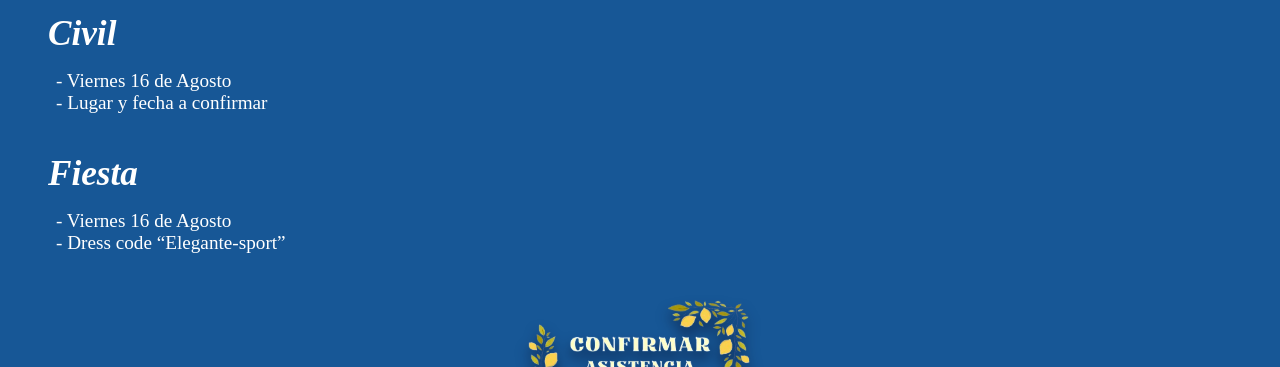
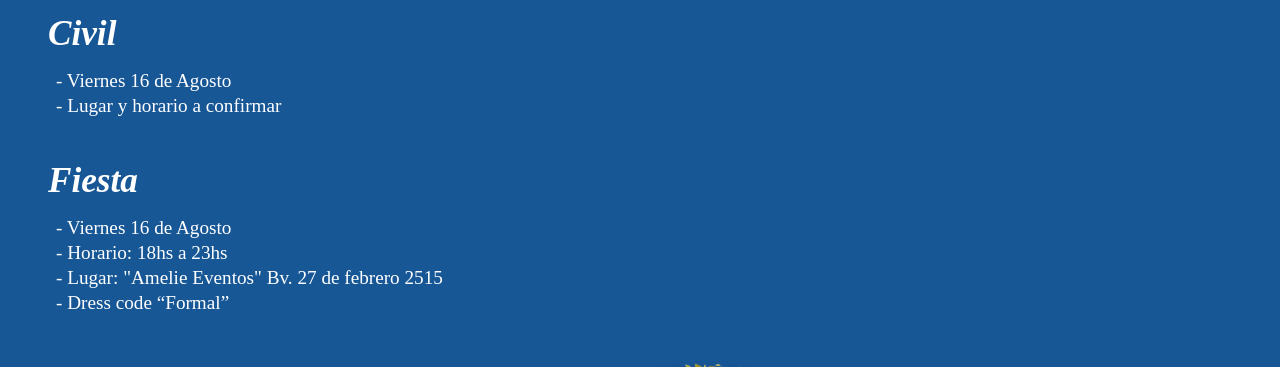
Before and after one commit to Santiagoalvarez2022/Wedding_Invitation, a React (Vite) app: page / in a window 1280 px wide. Shown: the part 1677-2044 px from the top of the page. Built offline with nearby package versions, Linux system fonts and the light colour scheme; a web font is replaced by a local one.

Commit message:
add border to principal photo

```diff
--- a/src/pages/Home.jsx
+++ b/src/pages/Home.jsx
@@ -8,7 +8,7 @@ export default function Home() {
     <div className={style.pageContainer}>
       <img className={style.img_couple} src={couple_img} alt="male y ale" />
       <img className={style.img_title} src={title_img} alt="nombres" />
-
+      <div className={style.sombra}></div>
     </div>
   )
 }
--- a/src/pages/Invitation.jsx
+++ b/src/pages/Invitation.jsx
@@ -20,14 +20,17 @@ export default function Invitation() {
       <div className={style.content_data}>
         <h4 className={style.title_data}>Civil</h4>
         <p className={style.text_data}>- Viernes 16 de Agosto </p>
-        <p className={style.text_data}>- Lugar y fecha a confirmar</p>
+        <p className={style.text_data}>- Lugar y horario a confirmar</p>
+
       </div>
       <div className={style.space}></div>
       <div className={style.content_data}>
         <h4 className={style.title_data} >Fiesta</h4>
 
           <p className={style.text_data}>- Viernes 16 de Agosto </p>
-          <p className={style.text_data}>- Dress code “Elegante-sport”   </p>
+          <p className={style.text_data}>- Horario: 18hs a 23hs</p>
+          <p className={style.text_data}>- Lugar: "Amelie Eventos" Bv. 27 de febrero 2515</p>
+          <p className={style.text_data}>- Dress code “Formal”</p>
 
       </div>
 
--- a/src/pages/styles/Home.module.css
+++ b/src/pages/styles/Home.module.css
@@ -16,6 +16,7 @@
     background-size: cover;
     box-sizing: border-box;
     padding-top: 15vh;
+
 }
 
 
@@ -30,3 +31,15 @@
   width: 70%;
   margin-top: 6vh;
 }
+
+.sombra{
+  height: 100%;
+  width: 100%;
+
+  bottom: 0%;
+
+
+
+background: rgb(255,255,255);
+background: linear-gradient(180deg,  rgba(23, 86, 150, 0.092) 0%, rgba(255, 255, 255, 1)  91%);
+}
--- a/src/pages/styles/Invitation.module.css
+++ b/src/pages/styles/Invitation.module.css
@@ -54,7 +54,7 @@
     font-weight: 500;
     box-sizing: border-box;
     padding-inline-start: .5rem;
-
+    padding-bottom: .2rem;
 }
 
 .space{
@@ -72,7 +72,7 @@
 .button_invitation{
 
     height: 60%;
-    width:  60%;
+    width:  50%;
     background-image: url("../../assets/btn_inv.svg");
     background-repeat: no-repeat;
     background-position: center;
--- a/src/pages/styles/MosaicPhotos.module.css
+++ b/src/pages/styles/MosaicPhotos.module.css
@@ -1,13 +1,18 @@
 .pageContainer{
-    background-color: #175796 ;
     display: flex;
     flex-direction: column;
     justify-content: center;
     box-sizing: border-box;
     padding-inline: 1rem;
-    margin-top: 10vh;
     gap: .7rem;
+    padding-top: 10vh;
+    /* background-image: linear-gradient(#fff,#175796); */
 
+    /* background: rgb(255,255,255);
+background: linear-gradient(180deg, rgba(255,255,255,1) 0%, rgba(23,87,150,1) 100%); */
+
+background: rgb(255,255,255);
+background: linear-gradient(180deg, rgba(255, 255, 255, 1) 0%, rgba(23,87,150,1) 50%);
 }
 
 
```
